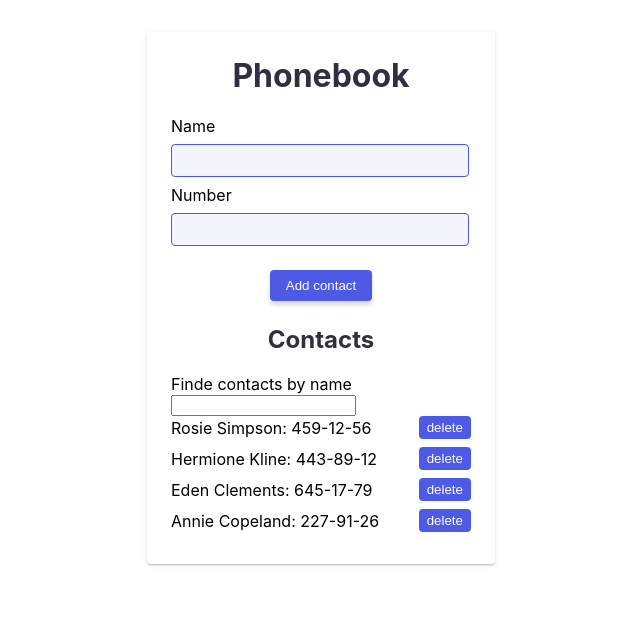
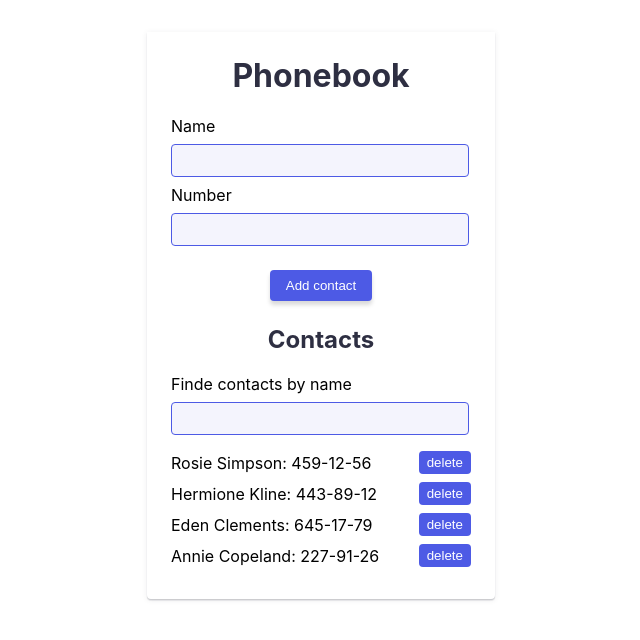
Before and after one commit to EvgeniiaS27/goit-react-hw-02-phonebook, a React (Create React App) app: page / in a window 1280 px wide. Shown: the top 640 px of the page, without its empty margins (319-959 px from the left). Built offline with nearby package versions, Linux system fonts and the light colour scheme.

Commit message:
Update component FilterContacts

```diff
--- a/src/components/FilterContacts/FilterContacts.jsx
+++ b/src/components/FilterContacts/FilterContacts.jsx
@@ -1,11 +1,21 @@
 import PropTypes from 'prop-types';
+import css from './FilterContacts.module.css';
 
 export const FilterContacts = ({ value, onChange }) => {
   return (
-    <label>
-      Finde contacts by name
-      <input type="text" name="filter" value={value} onChange={onChange} />
-    </label>
+    <div className={css.container}>
+      <label htmlFor="idFilter" className={css.label}>
+        Finde contacts by name
+      </label>
+      <input
+        className={css.input}
+        type="text"
+        name="filter"
+        id="idFilter"
+        value={value}
+        onChange={onChange}
+      />
+    </div>
   );
 };
 
--- /dev/null
+++ b/src/components/FilterContacts/FilterContacts.module.css
@@ -0,0 +1,21 @@
+.container {
+  margin-bottom: 16px;
+}
+
+.label {
+  display: block;
+  margin-bottom: 8px;
+}
+
+.input {
+  width: 280px;
+  padding: 8px;
+
+  background-color: #f4f4fd;
+  border-radius: 4px;
+  border: 1px solid #4d5ae5;
+}
+
+.input:focus {
+  border: 3px solid #4d5ae5;
+}
```
